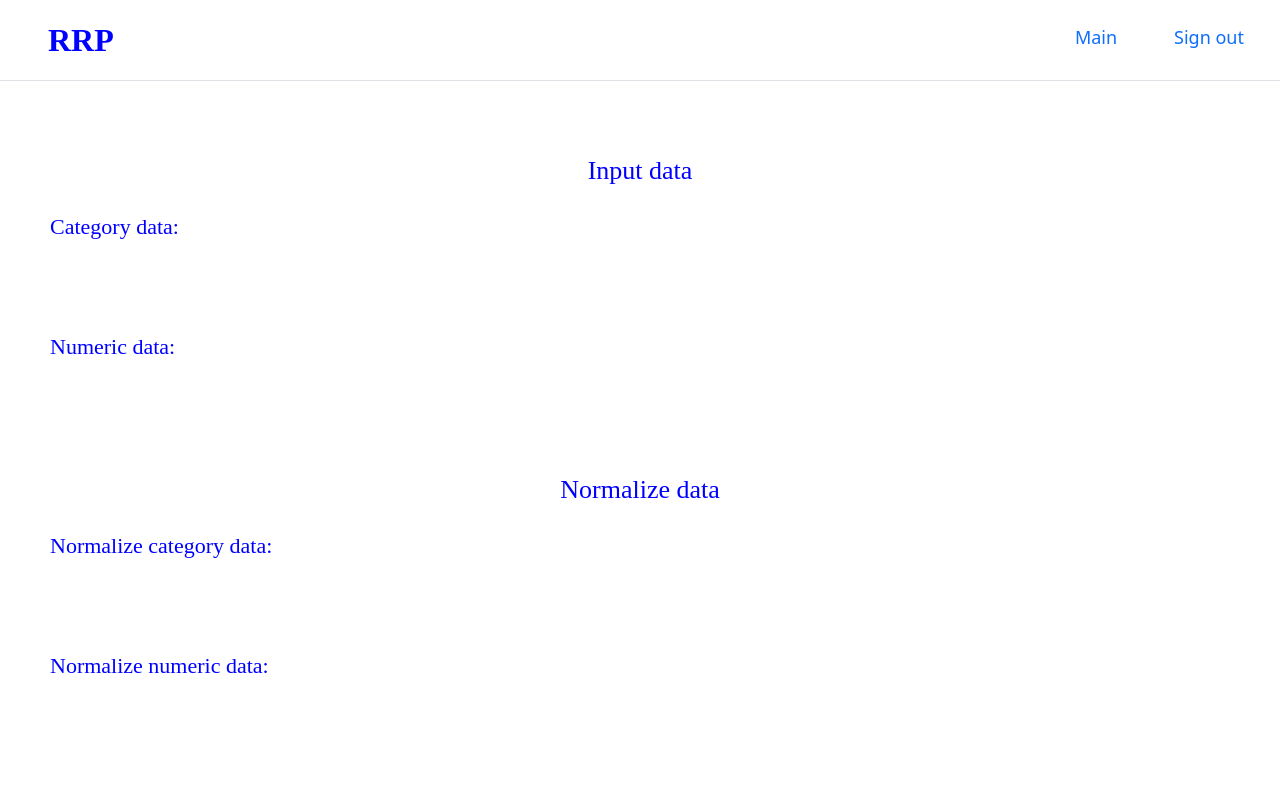
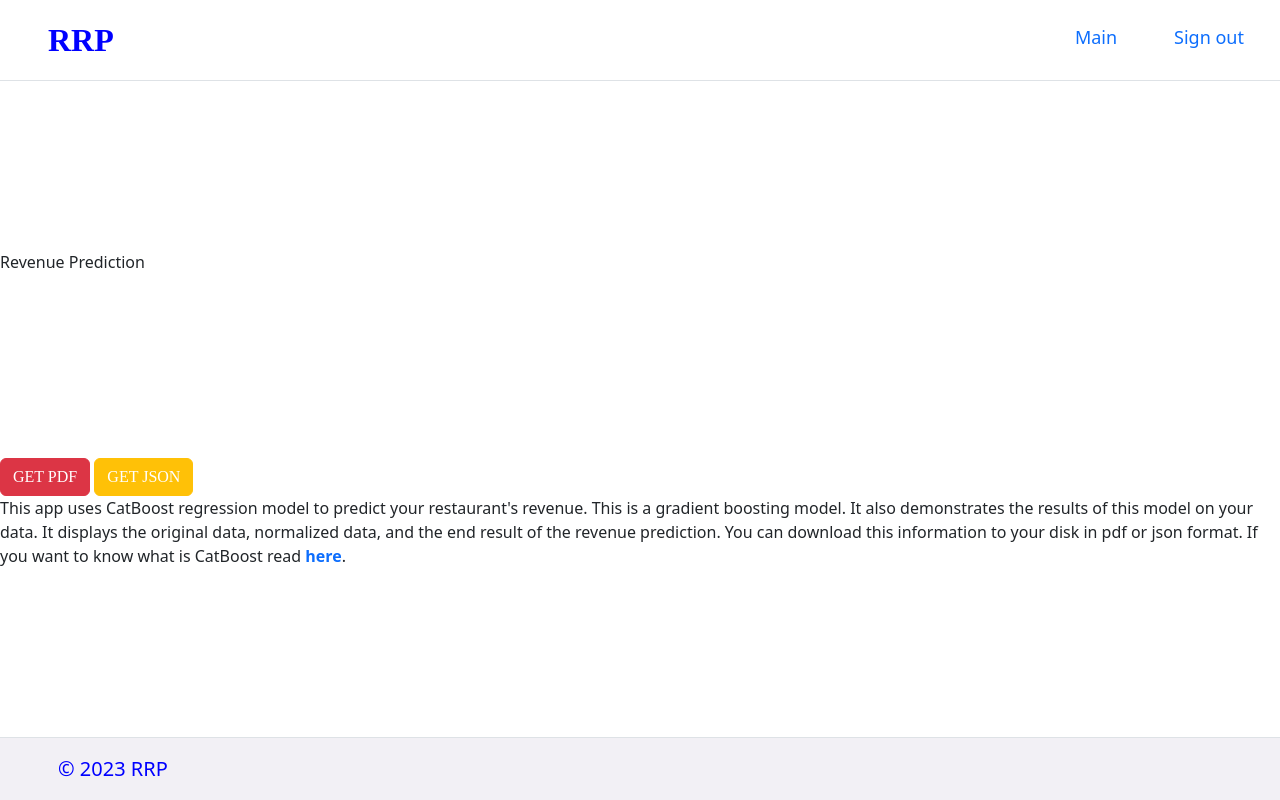
Before and after one commit to Nikiktoss/RestRevPred, a Django app: template rrp/templates/calculate_form.html in a window 1280 px wide. Run offline with Django 3.2, Linux system fonts and the light colour scheme; the template is opened without the code that fills it, so the values that code supplies are empty.

Commit message:
change output of calculations result

```diff
--- a/rrp/templates/calculate_form.html
+++ b/rrp/templates/calculate_form.html
@@ -1,7 +1,7 @@
 {% extends 'base.html' %}
 {% load static %}
 
-{% block title %}Predicting Revenue Form | Restaurant Revenue Prediction{% endblock %}
+{% block title %}Predicting Revenue | Restaurant Revenue Prediction{% endblock %}
 
 {% block styles %}
     <link rel="stylesheet" href="{% static 'calculate_form_styles.css' %}">
@@ -45,88 +45,23 @@
             </form>
         </div>
     {% else %}
-        <div class="input_data">
-            <p class="input_data_title">Input data</p>
-            <div class="table_element">
-                <p class="table_title">Category data:</p>
-                <table style="width: 250px;">
-                    <tr style="border-bottom: 2px solid blue;">
-                        {% for cat_col in cat_cols %}
-                        <th style="border-right: 2px solid blue; text-align: center;">
-                            {{ cat_col }}
-                        </th>
-                        {% endfor %}
-                    </tr>
-                    <tr>
-                        {% for cat_value in cat_values %}
-                            <td style="border-right: 2px solid blue; text-align: center;">
-                                {{ cat_value }}
-                            </td>
-                        {% endfor %}
-                    </tr>
-                </table>
+        <p class="result_title">Revenue Prediction</p>
+        <div class="revenue_prediction">
+            <div class="result_actions">
+                {{ content | safe }}
+                <div class="saving_buttons">
+                    <a href="{% url 'send_pdf_file' %}"><button class="btn btn-danger" style="color: white; font-family: Montserrat">GET PDF</button></a>
+                    <a href="{% url 'send_json_file' %}"><button class="btn btn-warning" style="color: white; font-family: Montserrat">GET JSON</button></a>
+                </div>
             </div>
-
-            <div class="table_element">
-                <p class="table_title">Numeric data:</p>
-                <table>
-                    <tr style="border-bottom: 2px solid blue;">
-                        {% for num_col in num_cols %}
-                        <th style="border-right: 2px solid blue; text-align: center;">
-                            {{ num_col }}
-                        </th>
-                        {% endfor %}
-                    </tr>
-                    <tr>
-                        {% for num_value in num_values %}
-                            <td style="border-right: 2px solid blue; text-align: center;">
-                                {{ num_value }}
-                            </td>
-                        {% endfor %}
-                    </tr>
-                </table>
+            <div class="result_text">
+                This app uses CatBoost regression model to predict your restaurant's revenue.
+                This is a gradient boosting model. It also demonstrates the results of this model on your data.
+                It displays the original data, normalized data, and the end result of the revenue prediction.
+                You can download this information to your disk in pdf or json format.
+                If you want to know what is CatBoost read
+                <a href="https://catboost.ai/" style="text-decoration: none; font-weight: 700">here</a>.
             </div>
-            <p class="input_data_title">Normalize data</p>
-            <div class="table_element">
-                <p class="table_title">Normalize category data:</p>
-                <table style="width: 300px;">
-                    <tr style="border-bottom: 2px solid blue;">
-                        {% for cat_col in cat_cols %}
-                        <th style="border-right: 2px solid blue; text-align: center;">
-                            {{ cat_col }}
-                        </th>
-                        {% endfor %}
-                    </tr>
-                    <tr>
-                        {% for norm_cat_value in norm_cat_data %}
-                            <td style="border-right: 2px solid blue; text-align: center;">
-                                {{ norm_cat_value|floatformat:5 }}
-                            </td>
-                        {% endfor %}
-                    </tr>
-                </table>
-            </div>
-            <div class="table_element">
-                <p class="table_title">Normalize numeric data:</p>
-                <table>
-                    <tr style="border-bottom: 2px solid blue;">
-                        {% for num_col in num_cols %}
-                        <th style="border-right: 2px solid blue; text-align: center;">
-                            {{ num_col }}
-                        </th>
-                        {% endfor %}
-                    </tr>
-                    <tr>
-                        {% for norm_num_value in norm_num_data %}
-                            <td style="border-right: 2px solid blue; text-align: center;">
-                                {{ norm_num_value|floatformat }}
-                            </td>
-                        {% endfor %}
-                    </tr>
-                </table>
-            </div>
-            <p class="prediction_title">Final result:</p>
-            <p style="font-size: 26px;"><b>{{ result_revenue }}</b></p>
         </div>
     {% endif %}
 {% endblock %}
```
